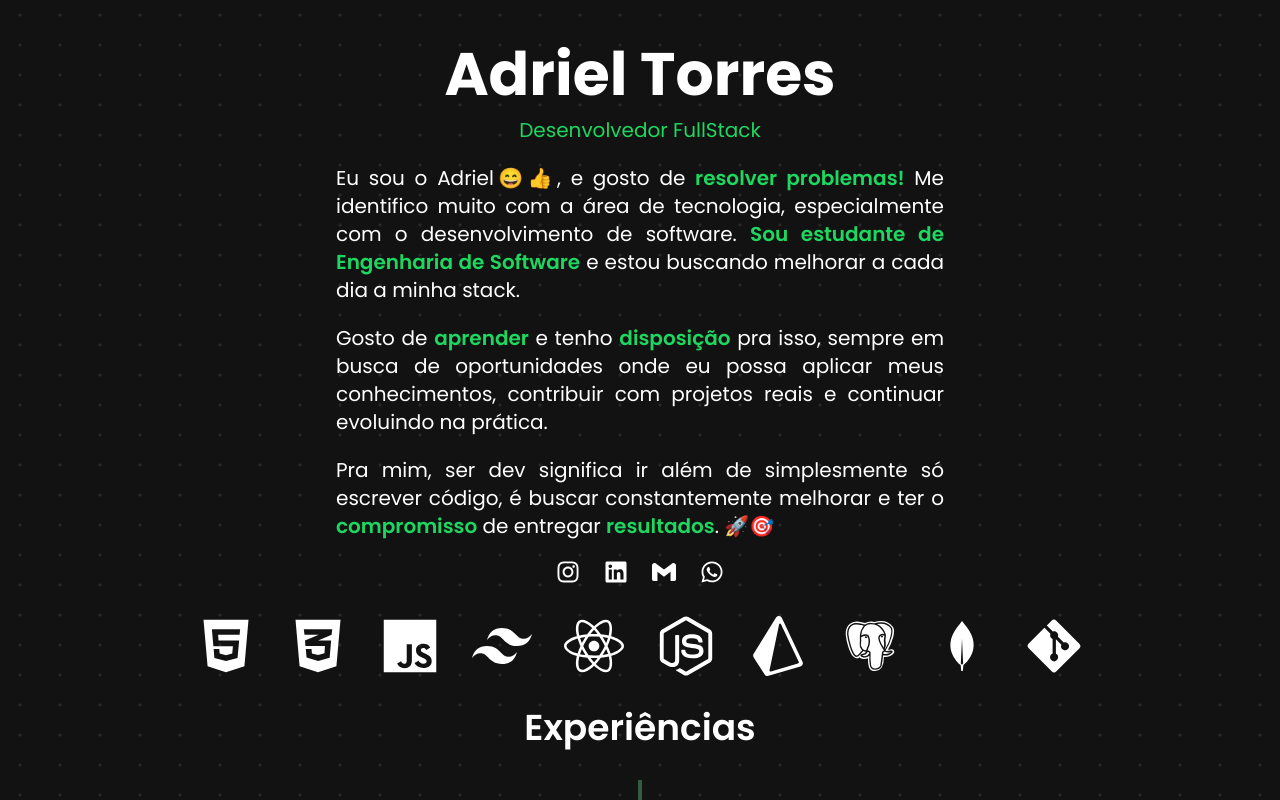
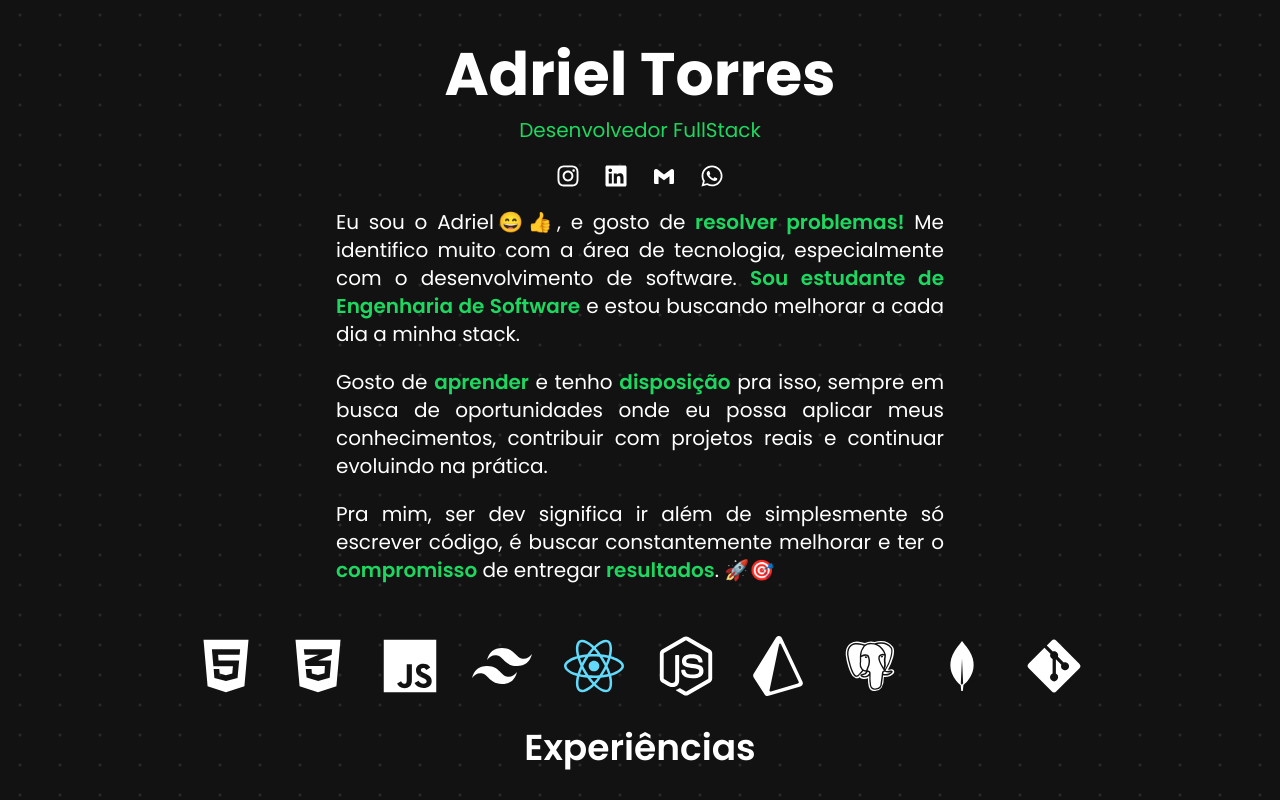
Before and after one commit to adrieeltorres1/adrielPortfolio, a React (Vite) app: page / in a window 1280 px wide. Shown: the top 800 px of the page. Built offline with nearby package versions, Linux system fonts and the light colour scheme.

Commit message:
Estilizando novos componenentes

```diff
--- a/src/components/Stack.jsx
+++ b/src/components/Stack.jsx
@@ -20,16 +20,16 @@ const Stack = () => {
                 sm:gap-6 sm:text-6xl
                 lg:gap-8 lg:text-6xl
                 mb-8">
-                <FaHtml5 />
-                <FaCss3Alt />
-                <IoLogoJavascript />
-                <SiTailwindcss />
-                <FaReact />
-                <FaNodeJs />
-                <SiPrisma />
-                <BiLogoPostgresql />
-                <BiLogoMongodb />
-                <FaGitAlt />
+                <FaHtml5 className="transition-colors hover:text-laranja-html"/>
+                <FaCss3Alt className="transition-colors hover:text-azul-css"/>
+                <IoLogoJavascript className="transition-colors hover:text-amarelo-javascript"/>
+                <SiTailwindcss className="transition-colors hover:text-ciano-tailwind"/>
+                <FaReact className="transition-colors text-azul-react"/>
+                <FaNodeJs className="transition-colors hover:text-verde-node"/>
+                <SiPrisma className="transition-colors hover:text-cinza-prisma"/>
+                <BiLogoPostgresql className="hover:text-azul-postgresql"/>
+                <BiLogoMongodb className="transition-colors hover:text-verde-mongodb"/>
+                <FaGitAlt className="transition-colors hover:text-vermelho-git"/>
             </div>
         </>
     );
--- a/src/components/header.jsx
+++ b/src/components/header.jsx
@@ -1,5 +1,6 @@
 import { FaInstagram, FaLinkedin, FaWhatsapp } from "react-icons/fa";
-import { SiGmail } from "react-icons/si";
+import { BiLogoGmail } from "react-icons/bi";
+
 
 const Header = () => {
     return (
@@ -7,7 +8,25 @@ const Header = () => {
             <div className="flex flex-col items-center px-4 py-8">
                 <div className="fw-full max-w-2xl text-center">
                     <h1 className="flex justify-center text-4xl sm:text-4xl lg:text-6xl text-white text-justify font-bold py-3 ">Adriel Torres</h1>
+
                     <span className="flex justify-center text-verde-spotify text-base sm:text-lg lg:text-xl leading-relaxed max-w-2xl text-justify px-4 sm:px-6 lg:px-8">Desenvolvedor FullStack</span>
+
+                    <div className="flex justify-center gap-6 text-2xl text-white mt-5">
+                        <a href="https://www.instagram.com/adrieltorres_/" target="_blank" rel="noopener noreferrer" className="transition-colors hover:text-verde-spotify">
+                            <FaInstagram />
+                        </a>
+                        <a href="https://www.linkedin.com/in/adriel-torres-9a421a27b/" target="_blank" rel="noopener noreferrer" className="transition-colors hover:text-verde-spotify">
+                            <FaLinkedin />
+                        </a>
+                        <a href="mailto:adrieltorres.dev@gmail.com" className="transition-colors hover:text-verde-spotify">
+                            <BiLogoGmail />
+
+                        </a>
+                        <a href="https://wa.me/SEU_NUMERO" target="_blank" rel="noopener noreferrer" className="transition-colors hover:text-verde-spotify">
+                            <FaWhatsapp />
+                        </a>
+                    </div>
+
                     <p className="text-white text-base sm:text-lg lg:text-xl leading-relaxed  text-justify px-4 sm:px-6 lg:px-8 my-5">
                         Eu sou o Adriel😄👍, e gosto de <span className="text-verde-spotify font-semibold">resolver problemas!</span> Me identifico muito com a área de tecnologia, especialmente com o desenvolvimento de software. <span className="text-verde-spotify font-semibold">Sou estudante de Engenharia de Software</span> e estou buscando melhorar a cada dia a minha stack.</p>
                     <p className="text-white text-base sm:text-lg lg:text-xl leading-relaxed text-justify px-4 sm:px-6 lg:px-8 my-5">
@@ -17,20 +36,6 @@ const Header = () => {
                         Pra mim, ser dev significa ir além de simplesmente só escrever código, é buscar constantemente melhorar e ter o <span className="text-verde-spotify font-semibold">compromisso</span> de entregar <span className="text-verde-spotify font-semibold">resultados</span>. 🚀🎯
                     </p>
                 </div>
-                <div className="flex gap-6 text-2xl text-white">
-                    <a href="URL_DO_SEU_INSTAGRAM" target="_blank" rel="noopener noreferrer" className="transition-colors hover:text-verde-spotify">
-                        <FaInstagram />
-                    </a>
-                    <a href="URL_DO_SEU_LINKEDIN" target="_blank" rel="noopener noreferrer" className="transition-colors hover:text-verde-spotify">
-                        <FaLinkedin />
-                    </a>
-                    <a href="mailto:SEU_EMAIL@gmail.com" className="transition-colors hover:text-verde-spotify">
-                        <SiGmail />
-                    </a>
-                    <a href="https://wa.me/SEU_NUMERO" target="_blank" rel="noopener noreferrer" className="transition-colors hover:text-verde-spotify">
-                        <FaWhatsapp />
-                    </a>
-                </div>
             </div>
         </>
     );
```
